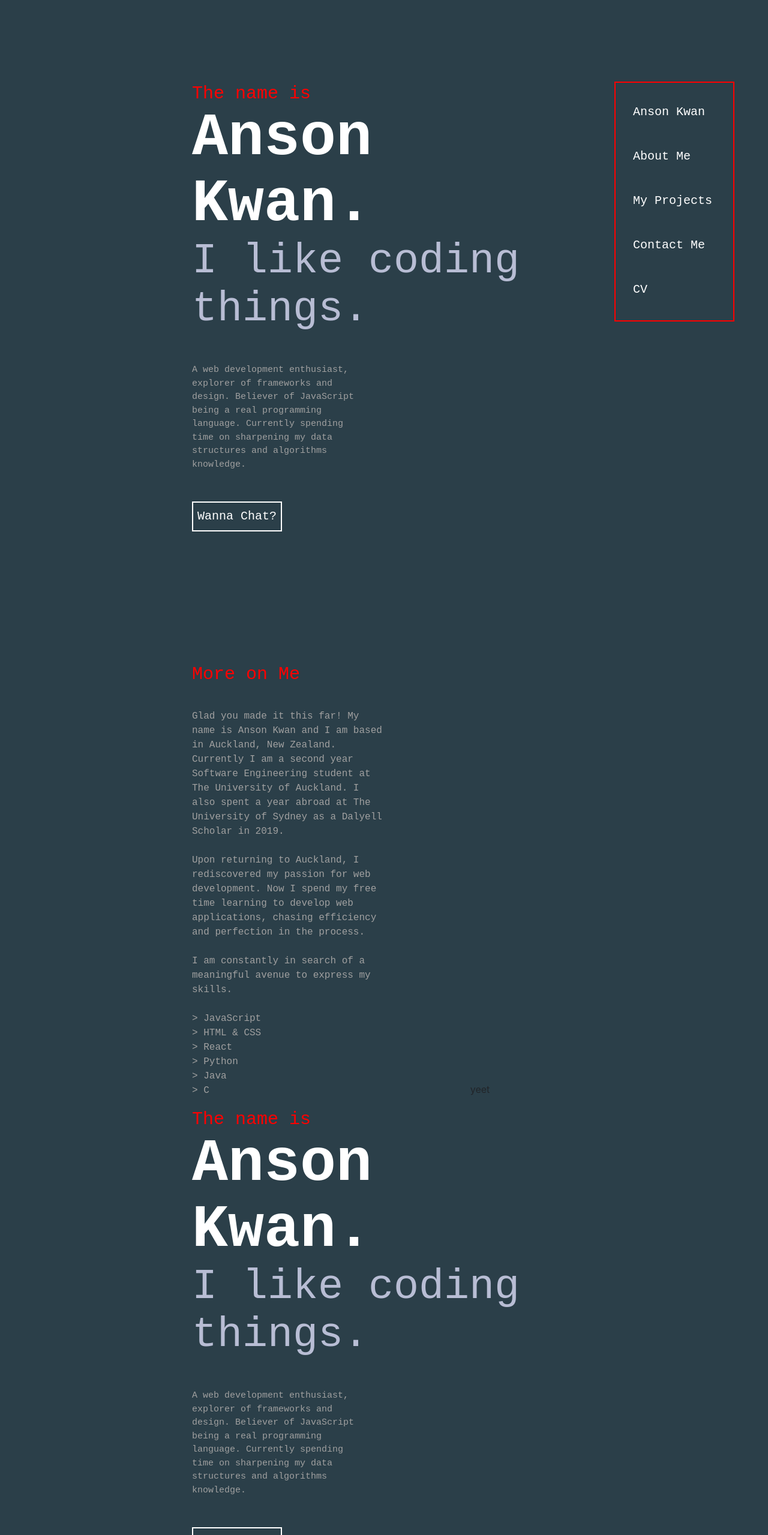
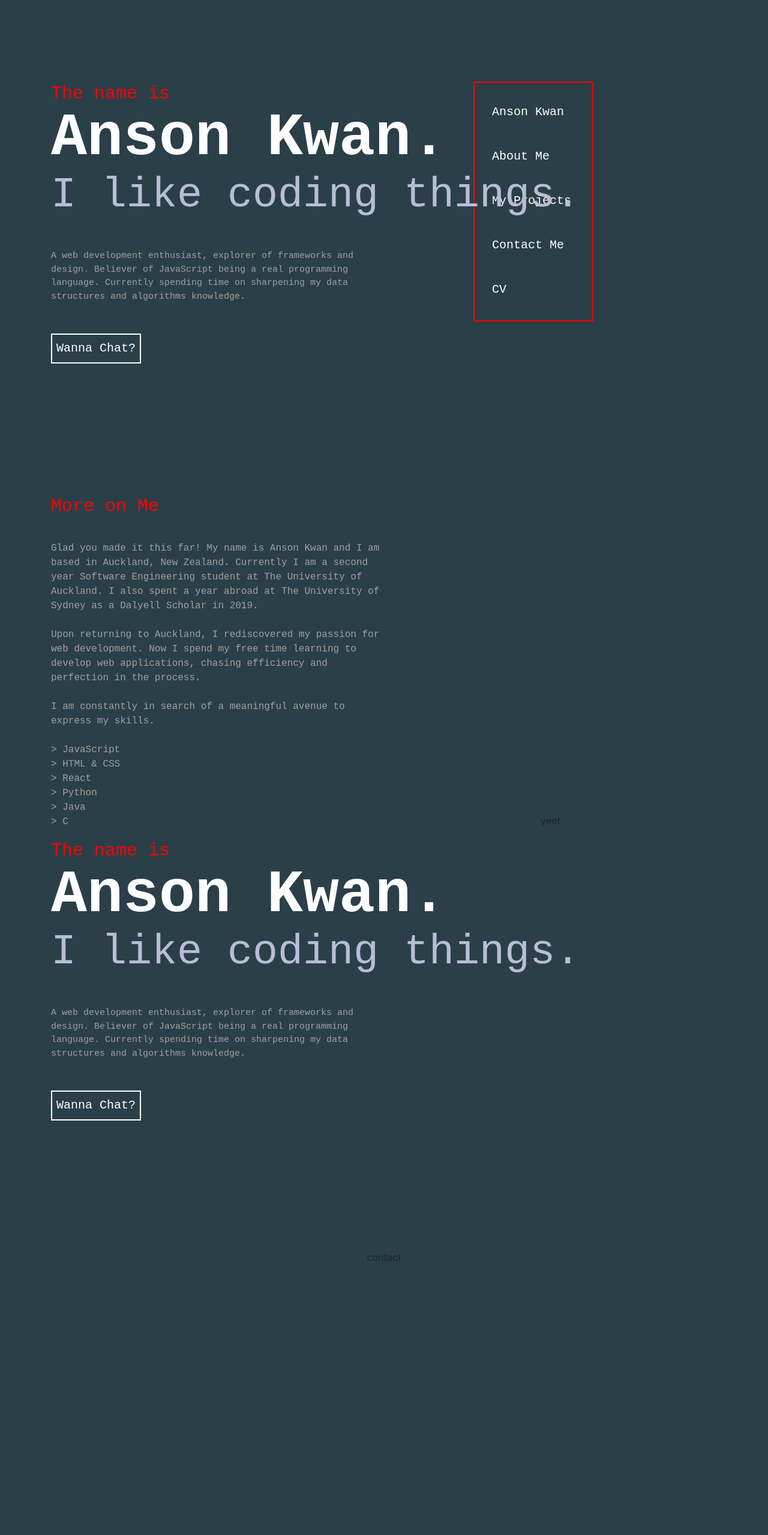
Before and after one commit to ansonkwan74/website, a React (Create React App) app: page / in a window 1280 px wide. Shown: the part 80-2639 px from the top of the page at 60% size. Built offline with nearby package versions, Linux system fonts and the light colour scheme.

Commit message:
bootstrap for herojs

```diff
--- a/src/components/hero.js
+++ b/src/components/hero.js
@@ -4,16 +4,27 @@
 import Projects from "./projects";
 import Contact from "./contact";
 import Nav from "./nav";
+import { Container, Row, Col } from "react-bootstrap";
 
 const Hero = () => {
   return (
-    <div className="heroWrapper">
+    <Container>
       <Nav />
-      <Introduction />
-      <About />
-      <Projects />
-      <Contact />
-    </div>
+      <Col>
+        <Row>
+          <Introduction />
+        </Row>
+        <Row>
+          <About />
+        </Row>
+        <Row>
+          <Projects />
+        </Row>
+        <Row>
+          <Contact />
+        </Row>
+      </Col>
+    </Container>
   );
 };
 
```
